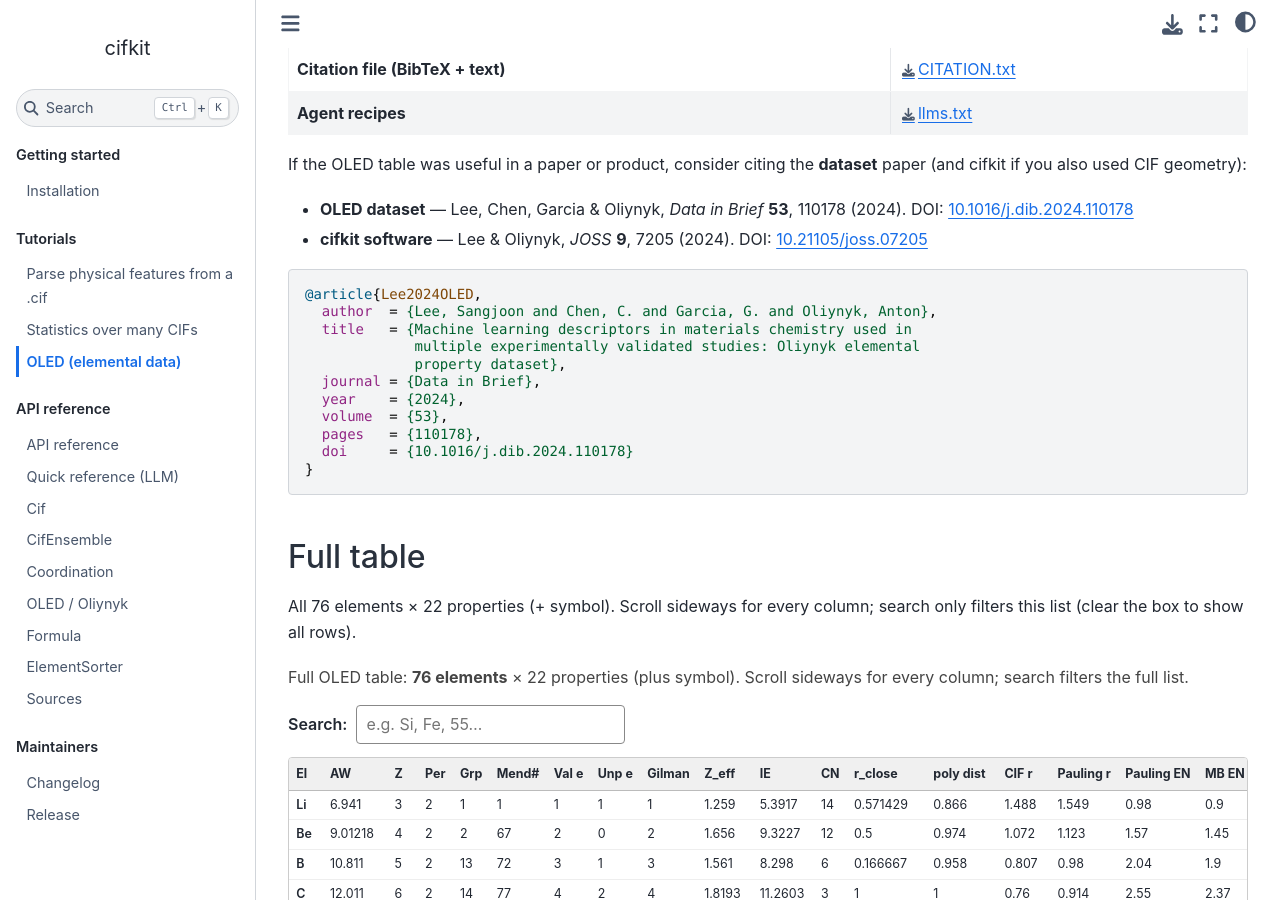
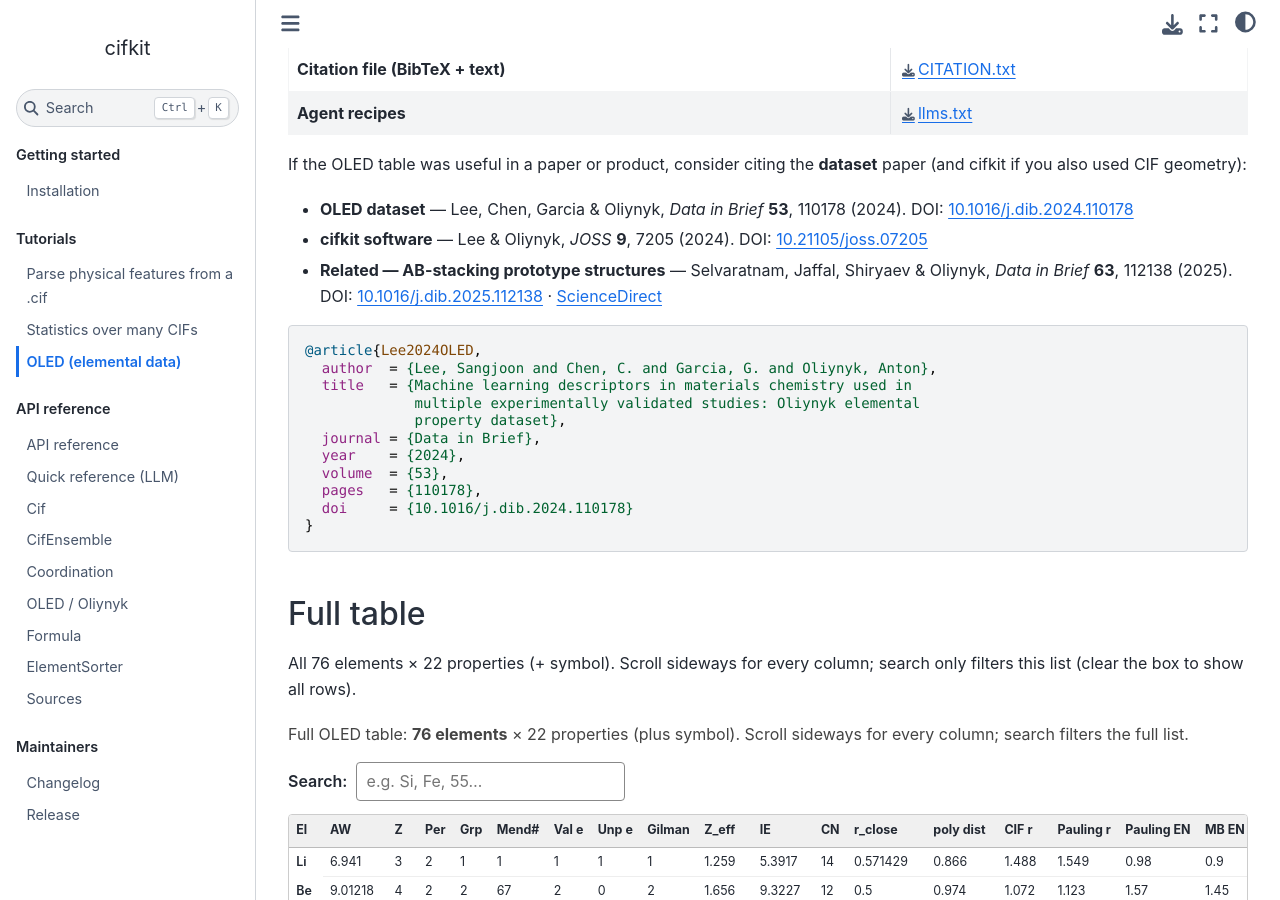
Before and after one commit to bobleesj/cifkit, a Jupyter Book: the page built from docs/tutorials/oled.md, in a window 1280 px wide and 900 px high, scrolled down 344 px. Built offline with Jupyter Book 1.0.4 settings and Sphinx 7.4.7 and the Sphinx Book theme 1.1.4, drawn with Linux system fonts in a browser that asks for light colours.

Commit message:
docs: cite AB-stacking prototype dataset (DiB 2025 / ScienceDirect)
Add Selvaratnam et al., Data in Brief 63, 112138 (DOI
10.1016/j.dib.2025.112138) with ScienceDirect PII S2352340925008595
to CITATION.cff, CITATION.txt, intro, OLED tutorial, README, llms.txt.

````diff
--- a/README.rst
+++ b/README.rst
@@ -137,6 +137,12 @@ Consider citing if useful:
    https://doi.org/10.21105/joss.07205
 -  **OLED / Oliynyk elemental data** — Lee et al., Data in Brief (2024).
    https://doi.org/10.1016/j.dib.2024.110178
+-  **AB-stacking prototype structures (related)** — Selvaratnam et al.,
+   Data in Brief (2025). https://doi.org/10.1016/j.dib.2025.112138
+   ScienceDirect:
+   https://www.sciencedirect.com/science/article/pii/S2352340925008595
+-  **scikit-package** (cifkit is built with it) — Lee et al., *Digital
+   Discovery* (2026). https://doi.org/10.1039/d6dd00121a
 
 .. code:: text
 
--- a/docs/_static/CITATION.txt
+++ b/docs/_static/CITATION.txt
@@ -24,6 +24,30 @@ validated studies: Oliynyk elemental property dataset. Data in Brief,
   pages   = {110178},
   doi     = {10.1016/j.dib.2024.110178},
   url     = {https://doi.org/10.1016/j.dib.2024.110178}
+}
+
+## Related dataset — AB-stacking intermetallic prototype structures
+
+Selvaratnam, B., Jaffal, E. I., Shiryaev, D., & Oliynyk, A. O. (2025).
+Dataset of prototype structures adopted by intermetallic compounds with
+AB stacking. Data in Brief, 63, 112138.
+https://doi.org/10.1016/j.dib.2025.112138
+ScienceDirect:
+https://www.sciencedirect.com/science/article/pii/S2352340925008595
+
+@article{Selvaratnam2025ABstacking,
+  author  = {Selvaratnam, Balaranjan and Jaffal, Emil I. and Shiryaev,
+             Danila and Oliynyk, Anton O.},
+  title   = {Dataset of prototype structures adopted by intermetallic
+             compounds with AB stacking},
+  journal = {Data in Brief},
+  year    = {2025},
+  volume  = {63},
+  pages   = {112138},
+  doi     = {10.1016/j.dib.2025.112138},
+  url     = {https://doi.org/10.1016/j.dib.2025.112138},
+  note    = {Also:
+             https://www.sciencedirect.com/science/article/pii/S2352340925008595}
 }
 
 ## cifkit — CIF geometry, coordination, sites
--- a/docs/llms.txt
+++ b/docs/llms.txt
@@ -47,6 +47,20 @@ cifkit software (CIF parse, distances, CN, polyhedra, CifEnsemble):
     journal = {Journal of Open Source Software}, year = {2024},
     volume  = {9}, number = {103}, pages = {7205},
     doi     = {10.21105/joss.07205}}
+
+Related dataset — AB-stacking intermetallic prototype structures:
+  Selvaratnam, Jaffal, Shiryaev & Oliynyk, Data in Brief 63, 112138 (2025)
+  DOI: https://doi.org/10.1016/j.dib.2025.112138
+  ScienceDirect: https://www.sciencedirect.com/science/article/pii/S2352340925008595
+  BibTeX:
+  @article{Selvaratnam2025ABstacking,
+    author  = {Selvaratnam, Balaranjan and Jaffal, Emil I. and Shiryaev,
+               Danila and Oliynyk, Anton O.},
+    title   = {Dataset of prototype structures adopted by intermetallic
+               compounds with AB stacking},
+    journal = {Data in Brief}, year = {2025}, volume = {63}, pages = {112138},
+    doi     = {10.1016/j.dib.2025.112138},
+    url     = {https://www.sciencedirect.com/science/article/pii/S2352340925008595}}
 
 scikit-package (cifkit is built with it — packaging standards / agent surface):
   Lee, Myers, Yang, Zhang, Xiao & Billinge, Digital Discovery (2026)
--- a/docs/tutorials/oled.md
+++ b/docs/tutorials/oled.md
@@ -22,6 +22,10 @@ If the OLED table was useful in a paper or product, consider citing the
   DOI: [10.1016/j.dib.2024.110178](https://doi.org/10.1016/j.dib.2024.110178)
 - **cifkit software** — Lee & Oliynyk, *JOSS* **9**, 7205 (2024).
   DOI: [10.21105/joss.07205](https://doi.org/10.21105/joss.07205)
+- **Related — AB-stacking prototype structures** — Selvaratnam, Jaffal,
+  Shiryaev & Oliynyk, *Data in Brief* **63**, 112138 (2025).
+  DOI: [10.1016/j.dib.2025.112138](https://doi.org/10.1016/j.dib.2025.112138)
+  · [ScienceDirect](https://www.sciencedirect.com/science/article/pii/S2352340925008595)
 
 ```bibtex
 @article{Lee2024OLED,
````
Also changed, not shown: docs/_static/llms.txt (+14 -0 lines), docs/intro.md (+2 -1 lines), llms.txt (+14 -0 lines), 1 other file.
